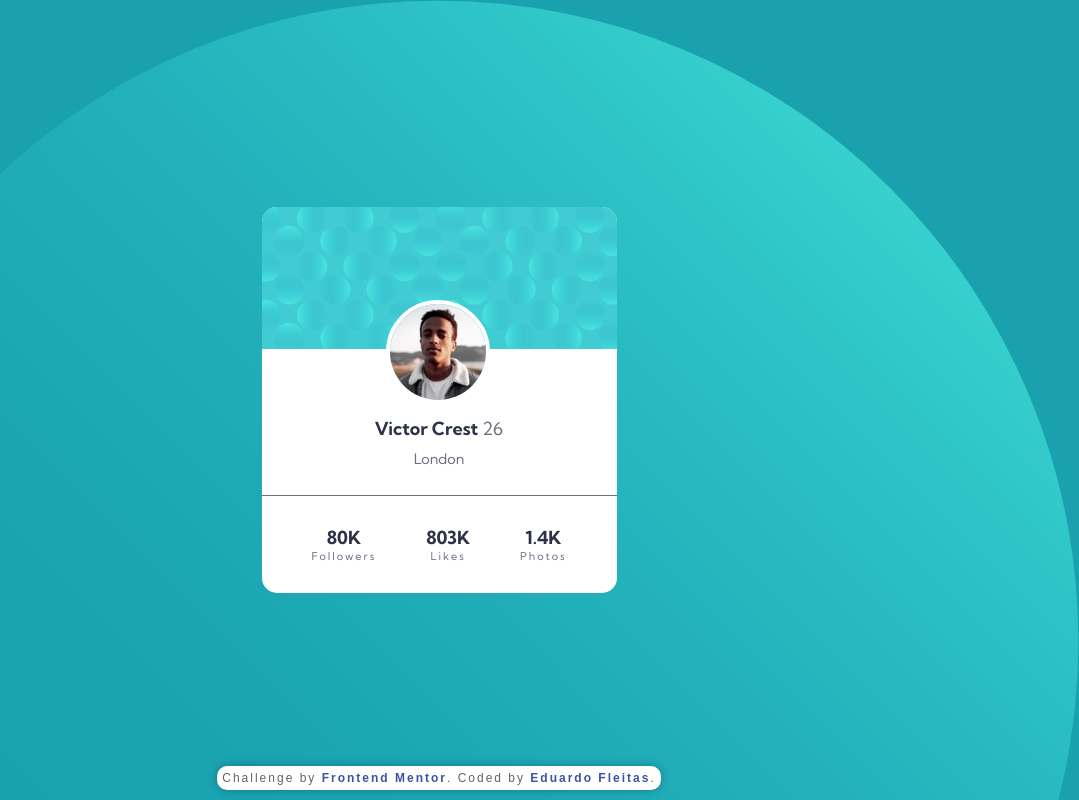
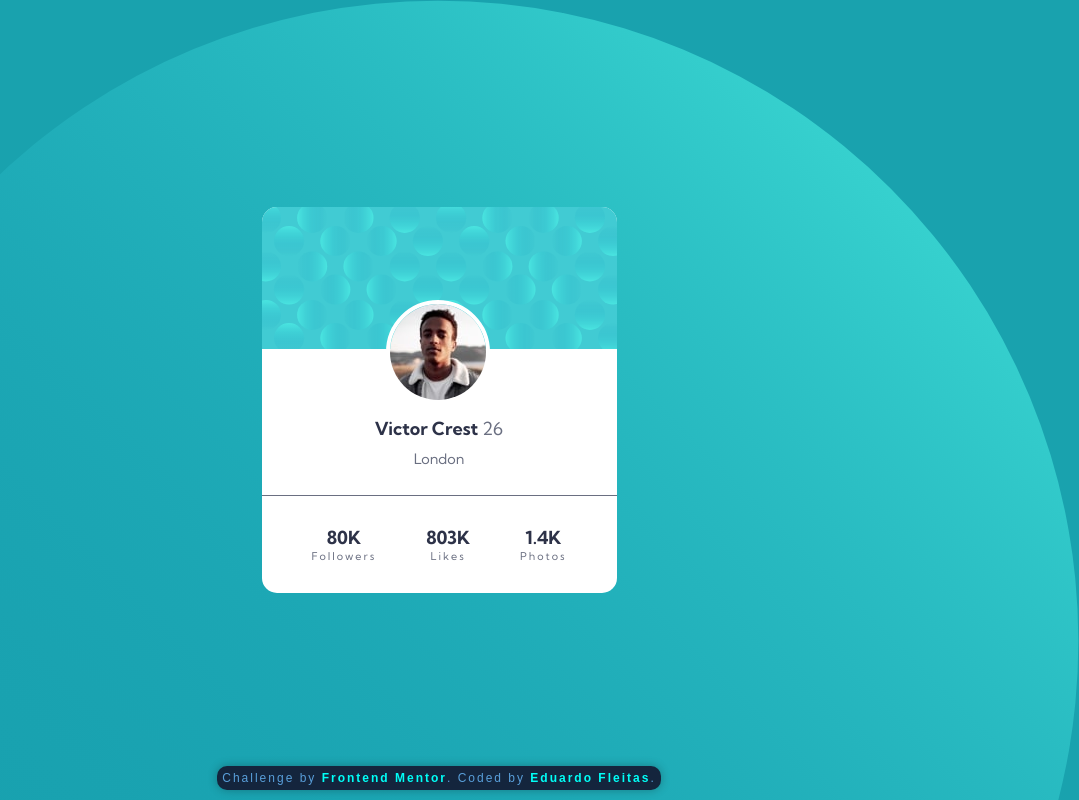
Before and after one commit to KTrick01/Profile-Card-Component, a plain HTML site: page index.html in a window 1280 px wide. Shown: the whole page, without its empty margins (201-1280 px from the left). Drawn offline with Linux system fonts and the light colour scheme.

Commit message:
Attribution add

```diff
--- a/index.html
+++ b/index.html
@@ -10,9 +10,9 @@
   <link rel="stylesheet" href="css/styles.css">
 
   <style>
-    .attribution {position: fixed; bottom: 0; box-shadow: 0 0 10px rgba(0, 0, 0, 0.274); border-radius: 10px; padding: 5px; background-color: rgb(255, 255, 255); max-width:max-content; width: 90%; margin: 10px auto; font-size: 12px; font-family: sans-serif; text-align: center; letter-spacing: 2px; color: rgba(0, 0, 0, 0.61);}
-    .attribution a { position: relative; display: inline-block; transition: .3s; color: hsl(228, 45%, 44%); text-decoration: none; font-weight: bold; }
-    .attribution a::after { transition: .3s; content: " "; width: 0; height: 2px; background-color: rgb(38, 0, 255); position: absolute; inset: 0; top: 13px; left: 50%;}
+    .attribution {position: fixed; bottom: 0; box-shadow: 0 0 10px rgba(0, 0, 0, 0.274); border-radius: 10px; padding: 5px; background-color: #14253d; max-width:max-content; width: 90%; margin: 10px auto; font-size: 12px; font-family: sans-serif; text-align: center; letter-spacing: 2px; color: #599fda;}
+    .attribution a { position: relative; display: inline-block; transition: .3s; color: #00fff7; text-decoration: none; font-weight: bold; }
+    .attribution a::after { transition: .3s; content: " "; width: 0; height: 2px; background-color: rgb(255, 255, 255); position: absolute; inset: 0; top: 13px; left: 50%;}
     .attribution a:hover::after { width: 100%; transform: translateX(-50%);}
   </style>
 </head>
```
